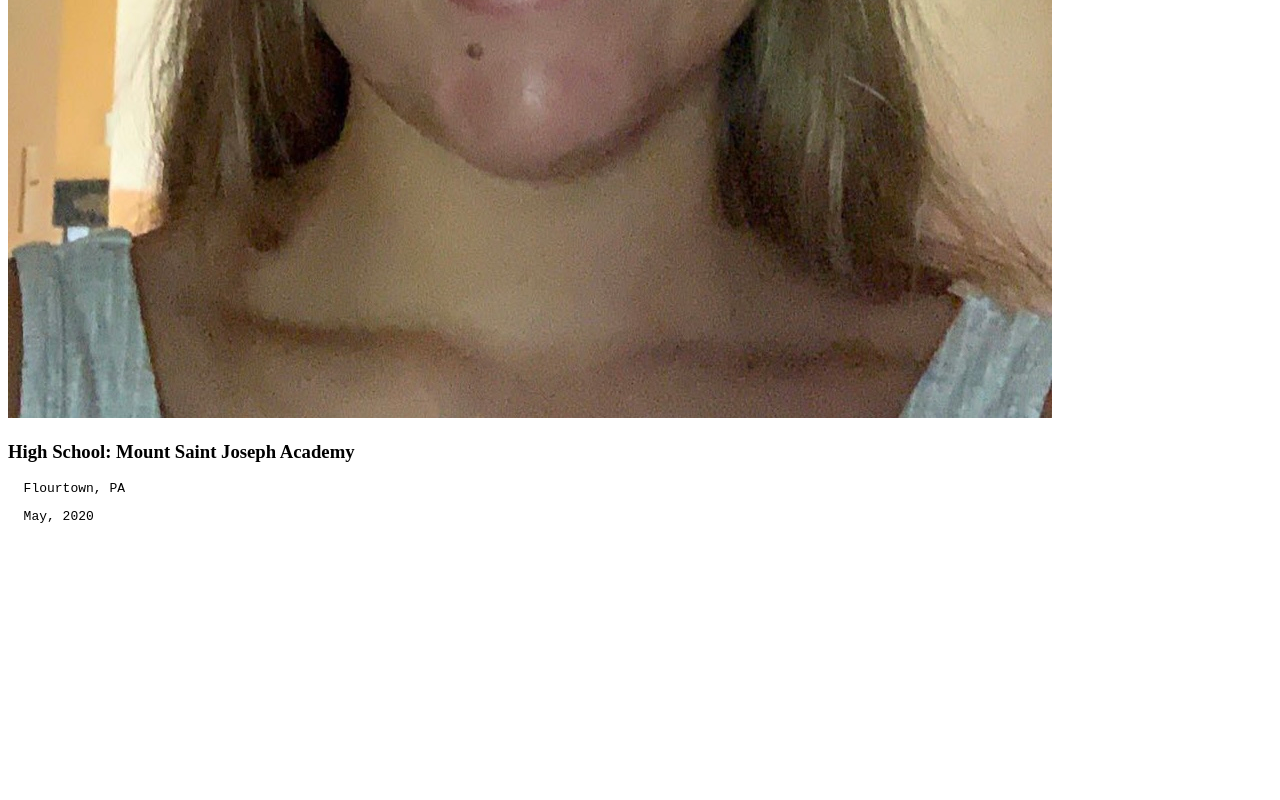
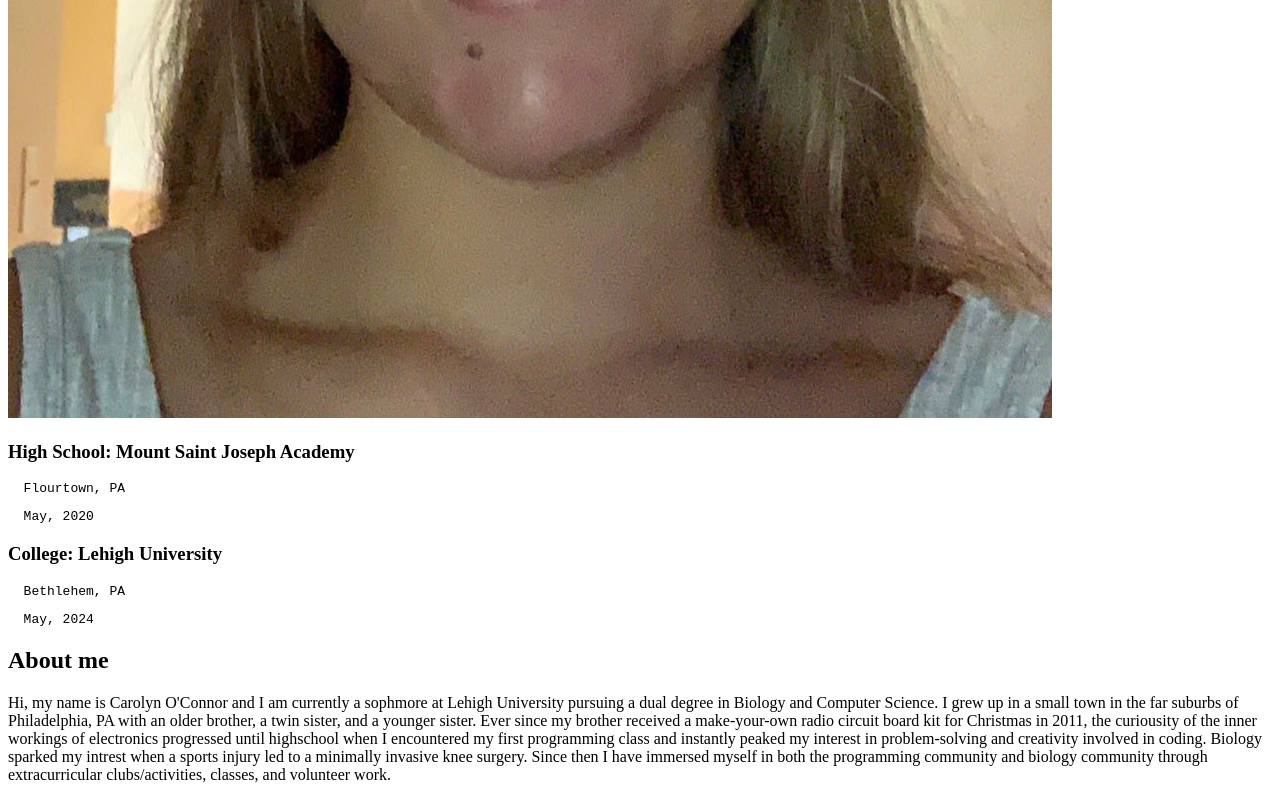
Before and after one commit to cao224/cao224.github.io, a plain HTML site: page index.html in a window 1280 px wide. Shown: the part 4667-5467 px from the top of the page. Before the commit the page ends 5204 px from the top, so only its background shows below. Drawn offline with Linux system fonts and the light colour scheme; files whose address does not match are found by name.

Commit message:
About me

```diff
--- a/index.html
+++ b/index.html
@@ -31,6 +31,27 @@
             </style>
             <pre class="tab1">  Flourtown, PA</pre>
             <pre class="tab1">  May, 2020</pre>
+            <h3 class="header">College: Lehigh University</h3>
+            <pre class="tab1">  Bethlehem, PA</pre>
+            <pre class="tab1">  May, 2024</pre>
+        </div>
+        <div class="aboutMe">
+            <h2 class="header">About me</h2>
+            <p class="paragraph">
+                Hi, my name is Carolyn O'Connor and I am currently a sophmore
+                at Lehigh University pursuing a dual degree in Biology and
+                Computer Science. I grew up in a small town in the far suburbs
+                of Philadelphia, PA with an older brother, a twin sister, and
+                a younger sister. Ever since my brother received a make-your-own
+                radio circuit board kit for Christmas in 2011, the curiousity of
+                the inner workings of electronics progressed until highschool when
+                I encountered my first programming class and instantly peaked my interest
+                in problem-solving and creativity involved in coding. Biology sparked
+                my intrest when a sports injury led to a minimally invasive knee surgery.
+                Since then I have immersed myself in both the programming community and
+                biology community through extracurricular clubs/activities, classes, and
+                volunteer work.
+            </p>
         </div>
     </body>
 </html>
```
